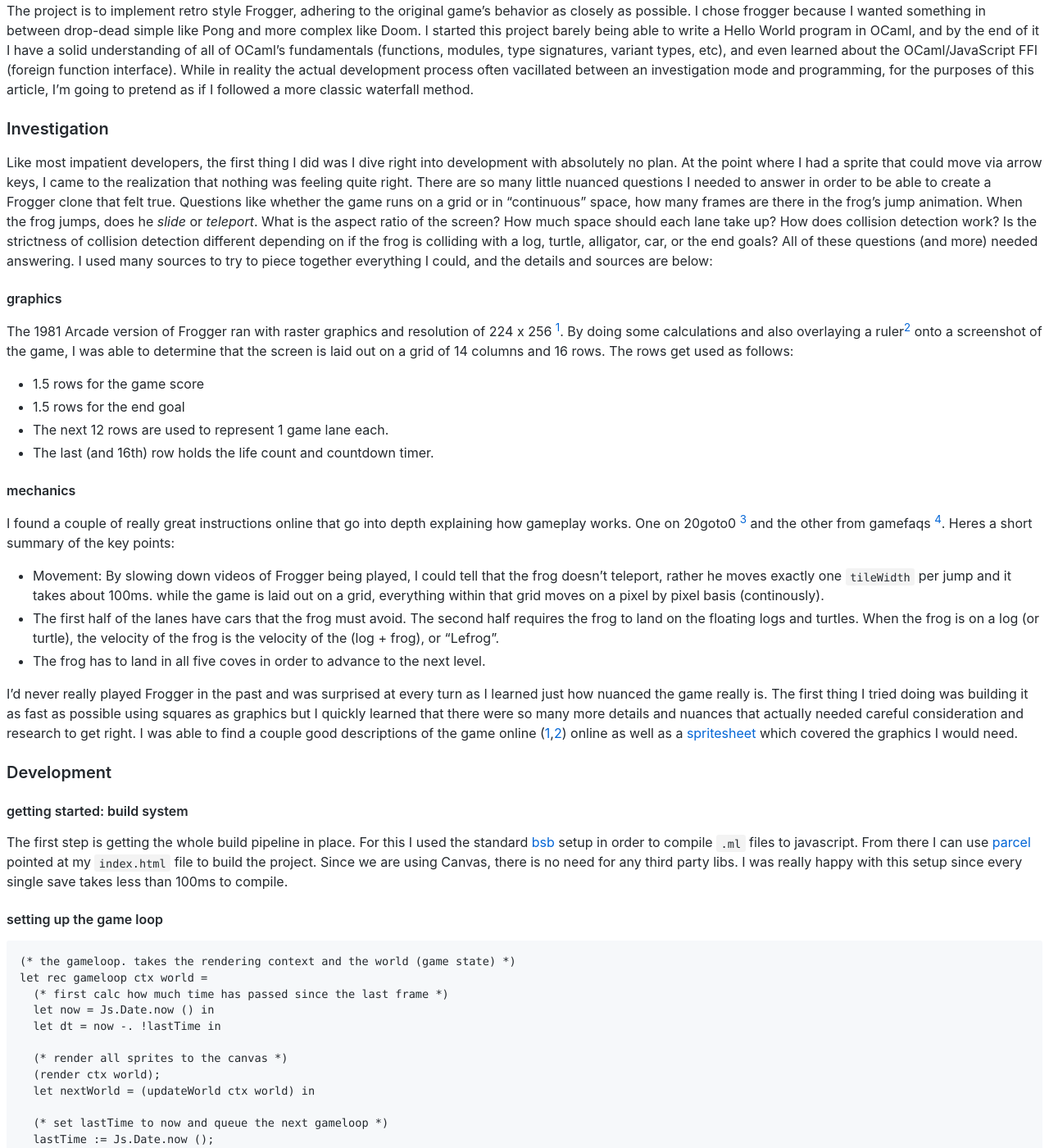
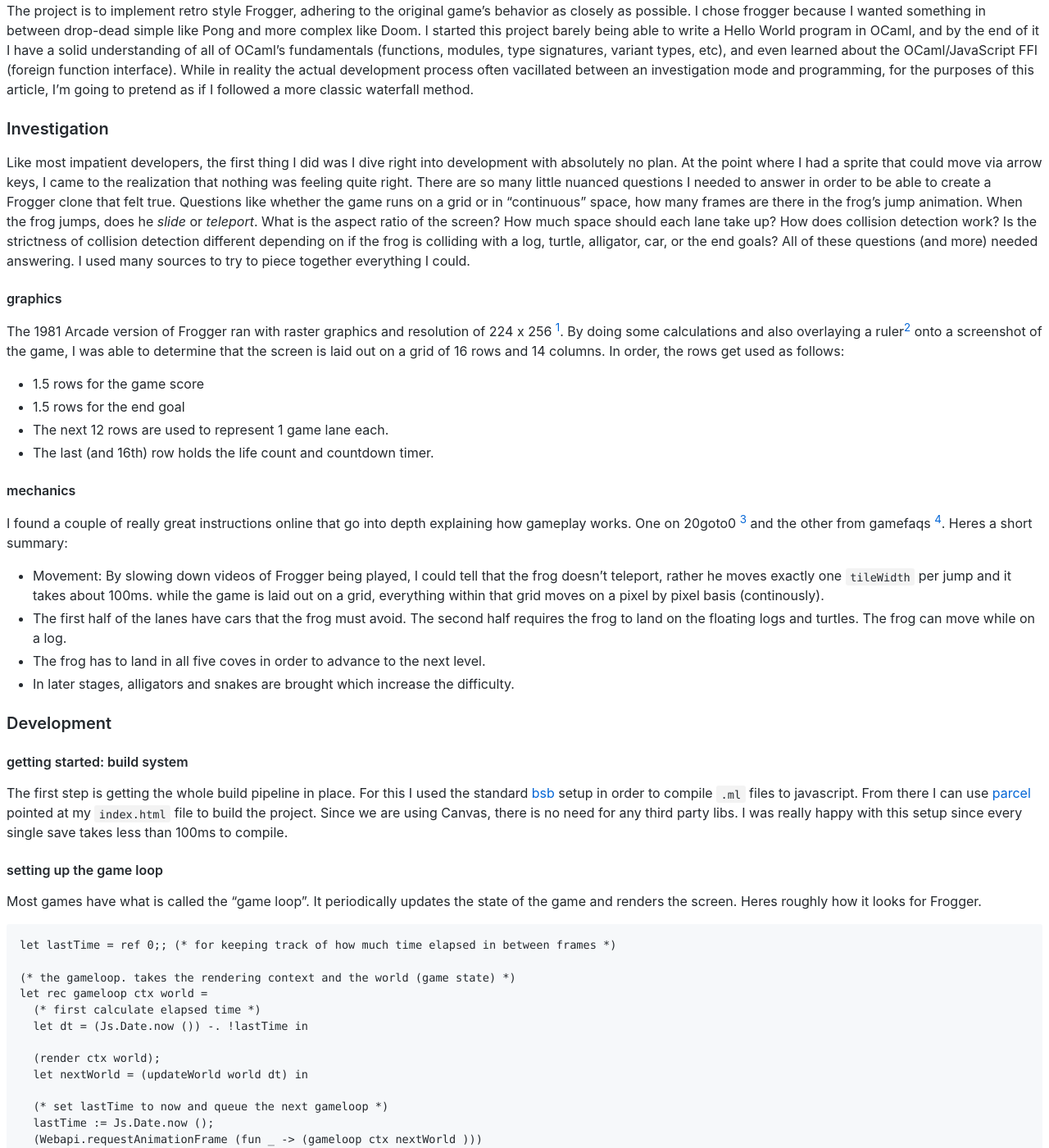
Before and after one commit to samouri/samouri.github.io, a Jekyll site: the page built from learning-bs.md, in a window 1280 px wide and 1400 px high, scrolled down 322 px. Shown: the whole window at 82% size. Built offline with Jekyll 4.4.1, drawn with Linux system fonts in a browser that asks for light colours; some of the changed text lies outside the part shown.

Commit message:
learning-bs updates

````diff
--- a/learning-bs.md
+++ b/learning-bs.md
@@ -8,8 +8,6 @@
 
 Ever since taking  programming languages in college, I've been enamored with functional programming and the benefits that a type system like OCaml's has to offer. When writing Java programs, I'm surprised if my code runs without a NullPointerException, whereas I remember that my OCaml programs usually worked flawlessly on my first attempt to run them.
 
-
-
 [TOC]
 
 ### Summary
@@ -18,11 +16,11 @@
 
 ### Investigation
 
-Like most impatient developers, the first thing I did was I dive right into development with absolutely no plan.  At the point where I had a sprite that could move via arrow keys, I came to the realization that nothing was feeling quite right.  There are so many little nuanced questions I needed to answer in order to be able to create a Frogger clone that felt true.  Questions like whether the game runs on a grid or in "continuous" space, how many frames are there in the frog's jump animation.  When the frog jumps, does he *slide* or *teleport*.  What is the aspect ratio of the screen? How much space should each lane take up? How does collision detection work?  Is the strictness of collision detection different depending on if the frog is colliding with a log, turtle, alligator, car, or the end goals?  All of these questions (and more) needed answering.  I used many sources to try to piece together everything I could, and the details and sources are below:
+Like most impatient developers, the first thing I did was I dive right into development with absolutely no plan.  At the point where I had a sprite that could move via arrow keys, I came to the realization that nothing was feeling quite right.  There are so many little nuanced questions I needed to answer in order to be able to create a Frogger clone that felt true.  Questions like whether the game runs on a grid or in "continuous" space, how many frames are there in the frog's jump animation.  When the frog jumps, does he *slide* or *teleport*.  What is the aspect ratio of the screen? How much space should each lane take up? How does collision detection work?  Is the strictness of collision detection different depending on if the frog is colliding with a log, turtle, alligator, car, or the end goals?  All of these questions (and more) needed answering.  I used many sources to try to piece together everything I could.
 
 #### graphics
 
-The 1981 Arcade version of Frogger ran with raster graphics and resolution of 224 x 256 [^1].  By doing some calculations and also overlaying a ruler[^2] onto a screenshot of the game, I was able to determine that the screen is laid out on a grid of 14 columns and 16 rows.  The rows get used as follows:
+The 1981 Arcade version of Frogger ran with raster graphics and resolution of 224 x 256 [^1].  By doing some calculations and also overlaying a ruler[^2] onto a screenshot of the game, I was able to determine that the screen is laid out on a grid of 16 rows and 14 columns.  In order, the rows get used as follows:
 
 - 1.5 rows for the game score
 - 1.5 rows for the end goal
@@ -31,16 +29,12 @@
 
 #### mechanics
 
-I found a couple of really great instructions online that go into depth explaining how gameplay works. One on 20goto0 [^3] and the other from gamefaqs [^4].  Heres a short summary of the key points:
+I found a couple of really great instructions online that go into depth explaining how gameplay works. One on 20goto0 [^3] and the other from gamefaqs [^4].  Heres a short summary:
 
 - Movement: By slowing down videos of Frogger being played, I could tell that the frog doesn't teleport, rather he moves exactly one `tileWidth` per jump and it takes about 100ms. while the game is laid out on a grid, everything within that grid moves on a pixel by pixel basis (continously).
-- The first half of the lanes have cars that the frog must avoid.  The second half requires the frog to land on the floating logs and turtles.  When the frog is on a log (or turtle), the velocity of the frog is the velocity of the (log + frog), or "Lefrog".
+- The first half of the lanes have cars that the frog must avoid.  The second half requires the frog to land on the floating logs and turtles.  The frog can move while on a log.
 - The frog has to land in all five coves in order to advance to the next level.
-
-
-
-
-I'd never really played Frogger in the past and was surprised at every turn as I learned just how nuanced the game really is. The first thing I tried doing was building it as fast as possible using squares as graphics but I quickly learned that there were so many more details and nuances that actually needed careful consideration and research to get right.  I was able to find a couple good descriptions of the game online ([1](https://gamefaqs.gamespot.com/snes/577129-frogger/faqs/7869),[2](http://www.20goto10.co.uk/frogger/instructions.html)) online as well as a [spritesheet](https://samouri.github.io/bucklefrog/frogger_sprites.ae354d37.png) which covered the graphics I would need.
+- In later stages, alligators and snakes are brought which increase the difficulty.
 
 ### Development
 
@@ -50,42 +44,51 @@
 
 #### **setting up the game loop**
 
+Most games have what is called the "game loop". It periodically updates the state of the game and renders the screen.  Heres roughly how it looks for Frogger.
+
 ```ocaml
+let lastTime = ref 0;; (* for keeping track of how much time elapsed in between frames *)
+
 (* the gameloop. takes the rendering context and the world (game state) *)
 let rec gameloop ctx world =
-  (* first calc how much time has passed since the last frame *)
-  let now = Js.Date.now () in
-  let dt = now -. !lastTime in
+  (* first calculate elapsed time *)
+  let dt = (Js.Date.now ()) -. !lastTime in
 
-  (* render all sprites to the canvas *)
   (render ctx world);
-  let nextWorld = (updateWorld ctx world) in
+  let nextWorld = (updateWorld world dt) in
 
   (* set lastTime to now and queue the next gameloop *)
   lastTime := Js.Date.now ();
   (Webapi.requestAnimationFrame (fun _ -> (gameloop ctx nextWorld )))
 ;;
+```
 
-(* load finds the canvas on the page, grabs the 2d context,
-   and then initiates the gameloop
- *)
-let load _ =
-  let canvas_id = "canvas" in
-  let canvas =
-    match document |> (Document.getElementById "canvas") with
-    | None  ->
-      (print_endline ("cant find canvas " ^ (canvas_id ^ " \n"));
-       failwith "fail")
-    | Some el -> el in
-  canvas |> (Element.setAttribute "height" ((string_of_int startWorld.height) ^ "px"));
-  canvas |> (Element.setAttribute "width" ((string_of_int startWorld.width) ^ "px"));
-  let context = CanvasRe.CanvasElement.getContext2d canvas in
-  (gameloop context startWorld);
+### handling user input
+
+In Frogger there isn't really a notion of "left arrow pressed". Instead there was a joystick that could signal direction.  In order to emulate that, I map arrow key presses to a "direction" type:
+
+```ocaml
+(* laughably unsafe type conversion *)
+external toUnsafe : 'a -> < .. > Js.t = "%identity"
+
+type directionT = Left | Right | Up | Down;;
+type inputT = {
+  mutable direction: directionT option;
+};;
+let input = { direction = None };;
+
+(* Keydown event handler translates a key press to a direction *)
+let keydown (evt:Dom.event) =
+  match (toUnsafe evt)##keyCode with
+  | 38 | 32 | 87 -> input.direction <- Some Up
+  | 39 | 68 -> input.direction <- Some Right
+  | 37 | 65 -> input.direction <- Some Left
+  | 40 | 83 -> input.direction <- Some Down
+  | _ -> ()
 ;;
+```
 
-(* call the load function when the page is ready *)
-let _ = Window.setOnLoad window load
-```
+#### To Be Continued
 
 ### sources
 
````
Also changed, not shown: finance-notes.md (+6 -0 lines), log.md (+1 -0 lines).
